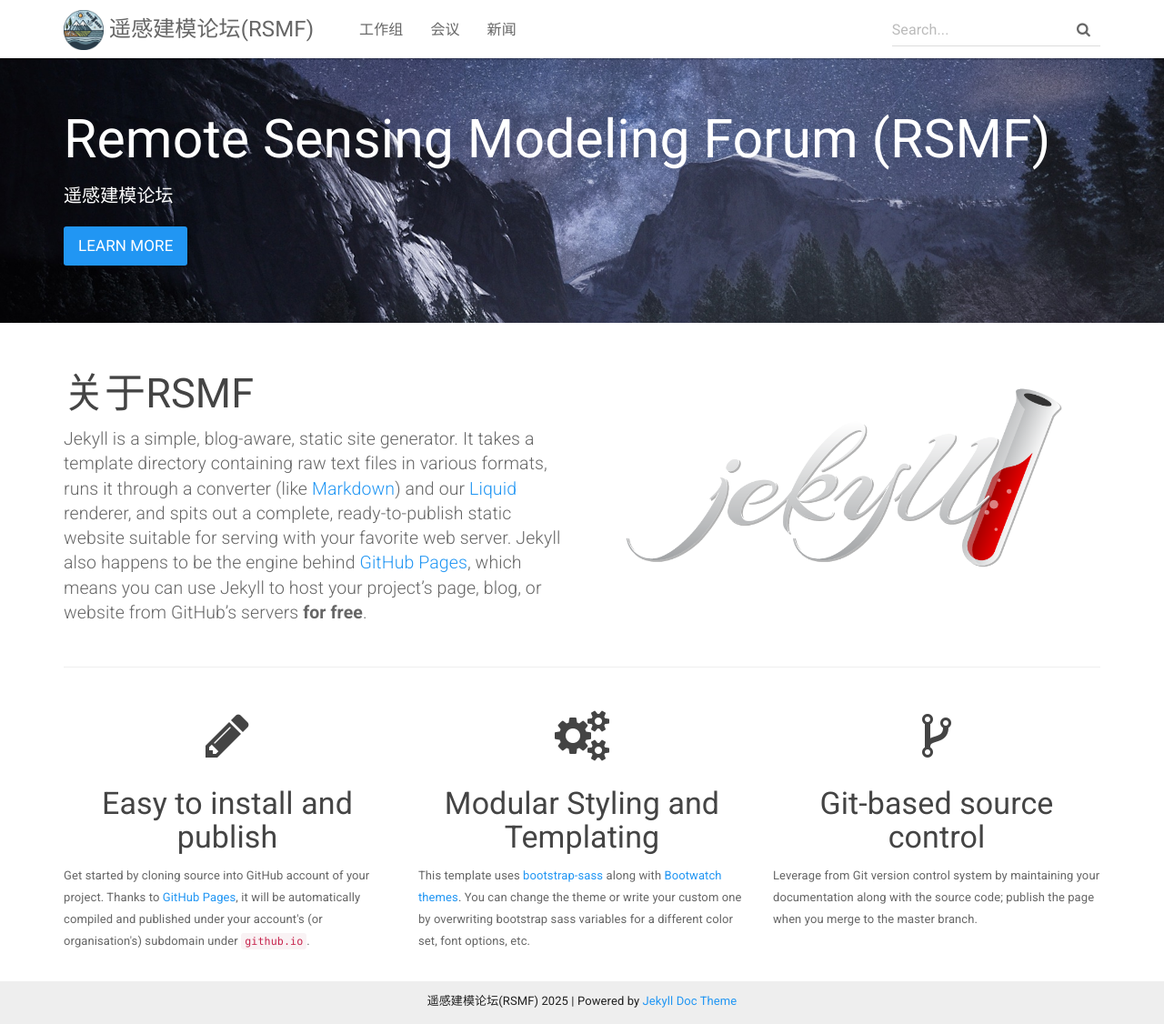
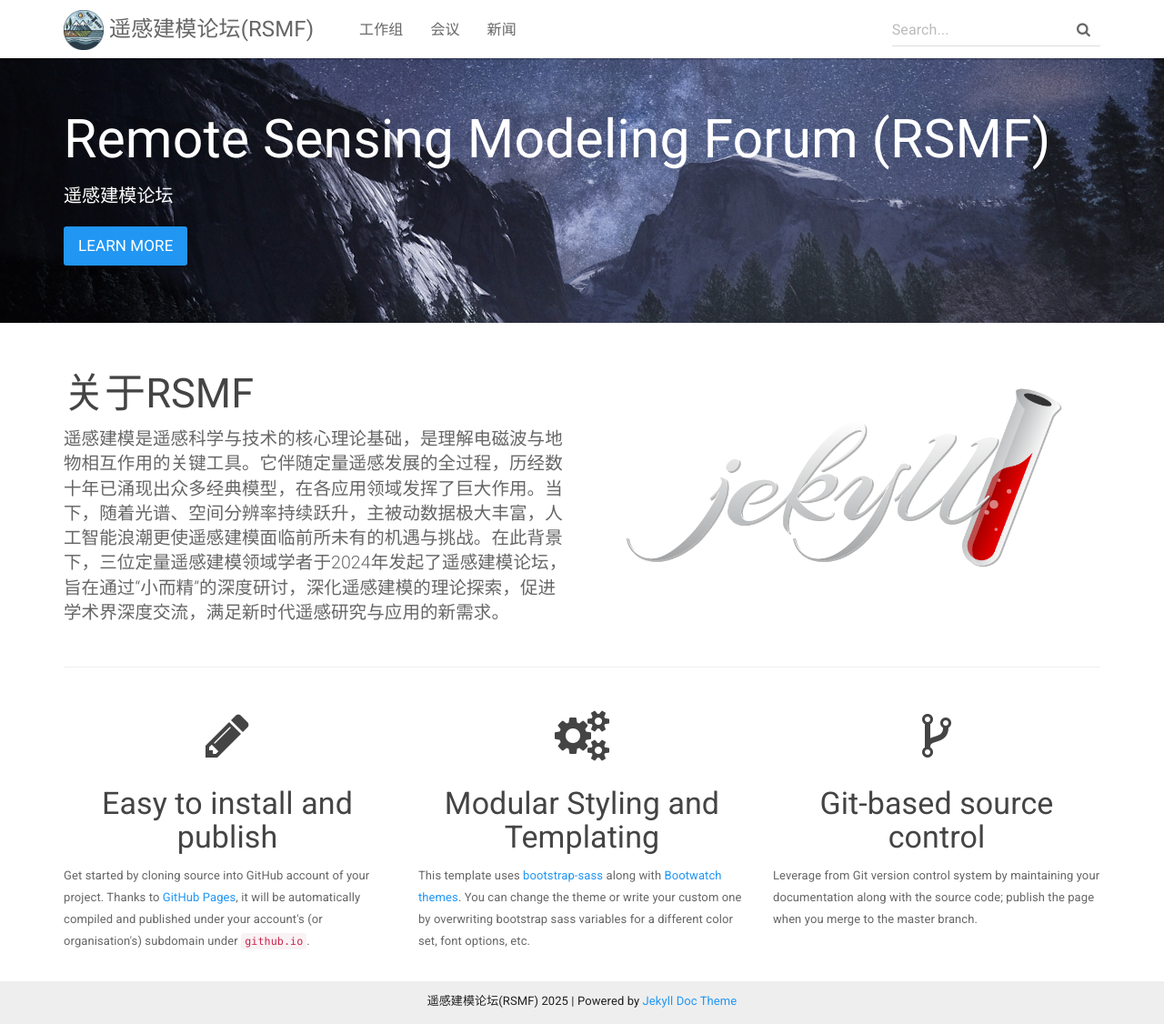
Before and after one commit to rsmodeling/rsmodeling.github.io, a Jekyll site: the page built from index.html, in a window 1280 px wide and 1126 px high. Shown: the whole window at 91% size. Built offline with Jekyll 4.4.1, drawn with Linux system fonts in a browser that asks for light colours.

Commit message:
Update index.html

```diff
--- a/index.html
+++ b/index.html
@@ -14,15 +14,7 @@
     <div class="row">
         <div class="col-md-6">
             <h2 class="header-light regular-pad">关于RSMF</h2>
-              <p class="lead">Jekyll is a simple, blog-aware, static site generator. It takes a template
-              directory containing raw text files in various formats, runs it through
-              a converter (like <a href="https://daringfireball.net/projects/markdown/">Markdown</a>)
-              and our <a href="https://github.com/Shopify/liquid/wiki">Liquid</a> renderer, and
-              spits out a complete, ready-to-publish static website suitable
-              for serving with your favorite web server. Jekyll also happens to be the engine
-              behind <a href="https://pages.github.com">GitHub Pages</a>, which means you can use Jekyll
-              to host your project’s page, blog, or website from GitHub’s servers <strong>for
-              free</strong>.</p>
+              <p class="lead">遥感建模是遥感科学与技术的核心理论基础，是理解电磁波与地物相互作用的关键工具。它伴随定量遥感发展的全过程，历经数十年已涌现出众多经典模型，在各应用领域发挥了巨大作用。当下，随着光谱、空间分辨率持续跃升，主被动数据极大丰富，人工智能浪潮更使遥感建模面临前所未有的机遇与挑战。在此背景下，三位定量遥感建模领域学者于2024年发起了遥感建模论坛，旨在通过“小而精”的深度研讨，深化遥感建模的理论探索，促进学术界深度交流，满足新时代遥感研究与应用的新需求。</p>
         </div>
         <div class="col-md-6 text-center">
             <img src="{{ "/assets/img/jekyll-dark.png" | relative_url }}" alt="Jekyll logo" class="img-responsive">
```
